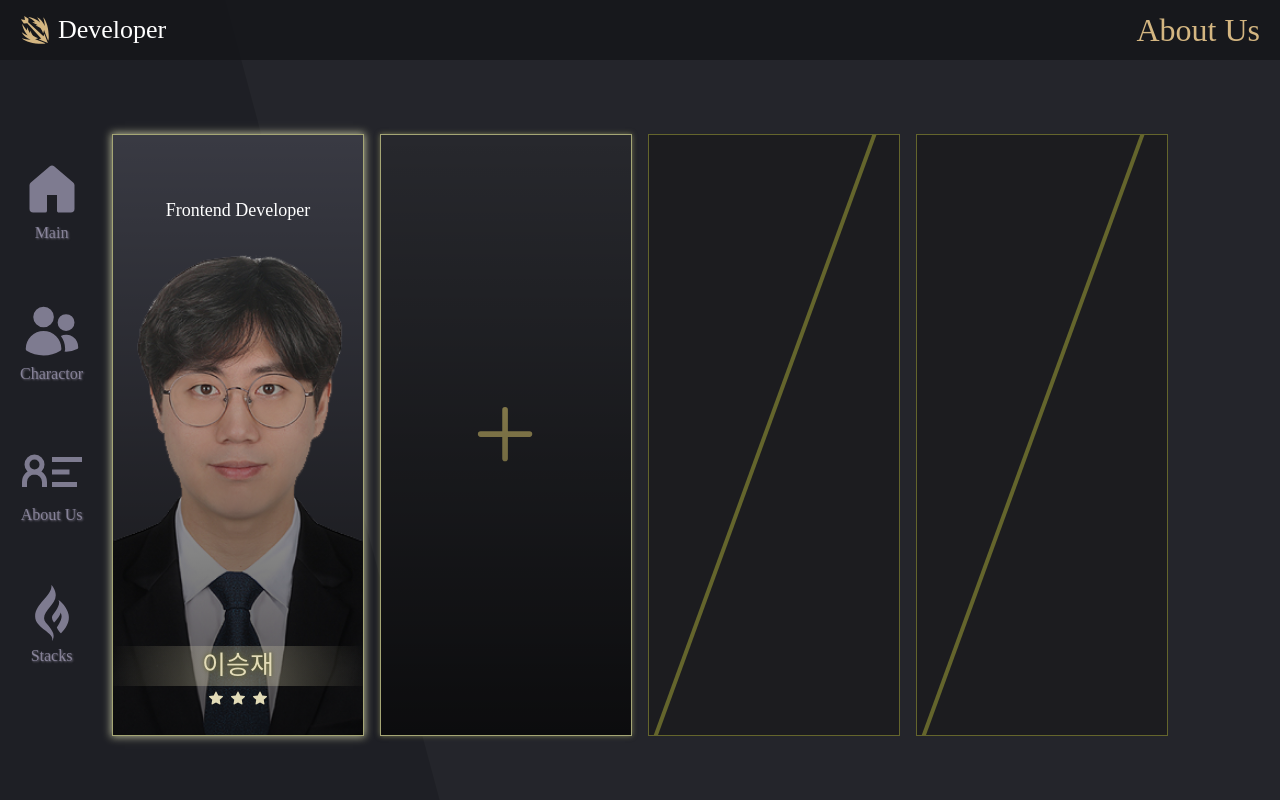
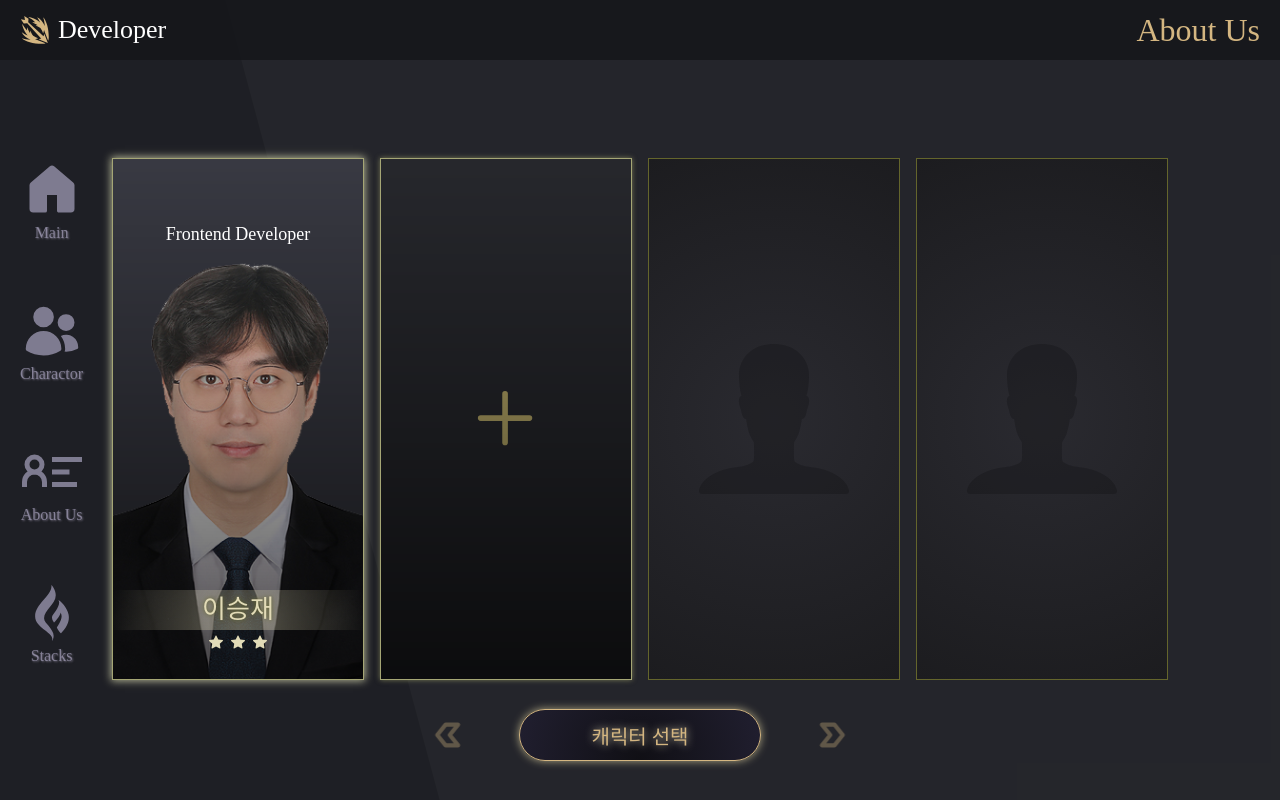
Before and after one commit to seungjaelee2684/seungjae-portfolio, a React (Create React App) app: page /loby in a window 1280 px wide. Built offline with nearby package versions, Linux system fonts and the light colour scheme; a web font is replaced by a local one.

Commit message:
<feat: 캐릭터 선택창 구현>

```diff
--- a/src/components/common/MainLayout.tsx
+++ b/src/components/common/MainLayout.tsx
@@ -80,7 +80,6 @@ const AboutWrapper = styled.div`
   width: 100%;
   height: 100%;
   background-color: #27282db0;
-  box-shadow: #0d0d0e 0px 0px 8px 0px;
 `;
 
 const TopLaneContainer = styled.div`
--- a/src/pages/LobyPage.tsx
+++ b/src/pages/LobyPage.tsx
@@ -8,6 +8,10 @@ import { useNavigate } from 'react-router-dom';
 import { useDispatch } from 'react-redux';
 import { pageMove } from '../store/modules/pageState';
 import { BsFillStarFill } from "react-icons/bs";
+import { IoIosPerson } from "react-icons/io";
+import { TbArrowBadgeLeft, TbArrowBadgeRight } from "react-icons/tb";
+
+
 
 const LobyPage = () => {
 
@@ -19,7 +23,7 @@ const LobyPage = () => {
   }, []);
 
   return (
-    <InBoxContainer>
+    <LobyInBoxContainer>
       <CardWrapper>
         <CardContainer onClick={() => navigate("/about")}>
           <CardBackgroundImage src={CardBG} alt=''/>
@@ -49,19 +53,51 @@ const LobyPage = () => {
           <GoPlus />
         </CardContainer>
         <NoneCardContainer>
-          <SlashBar />
+          <IoIosPerson />
         </NoneCardContainer>
         <NoneCardContainer>
-          <SlashBar />
+          <IoIosPerson />
         </NoneCardContainer>
       </CardWrapper>
-    </InBoxContainer>
+      <ChoiceButtonWrapper>
+        <PrevNextButton xy="-50%">
+          <TbArrowBadgeLeft />
+        </PrevNextButton>
+        <ChoiceButton>
+          캐릭터 선택
+        </ChoiceButton>
+        <PrevNextButton xy="50%">
+          <TbArrowBadgeRight />
+        </PrevNextButton>
+      </ChoiceButtonWrapper>
+    </LobyInBoxContainer>
   )
 };
 
+const PrevNextButtonMove = keyframes`
+  0% {
+    opacity: 1;
+    transform: translateX(0%);
+  }
+
+  100% {
+    opacity: 0;
+    transform: translateX(var(--xy));
+  }
+`;
+
+const LobyInBoxContainer = styled(InBoxContainer)`
+  height: 100%;
+  display: flex;
+  flex-direction: column;
+  justify-content: center;
+  align-items: center;
+  gap: 30px;
+`;
+
 const CardWrapper = styled.div`
   width: calc(100% - 40px);
-  height: 100%;
+  height: 65%;
   display: flex;
   justify-content: center;
   align-items: center;
@@ -99,7 +135,7 @@ const StatusContent = styled.div`
 const CardContainer = styled.div`
   max-width: 250px;
   width: 100%;
-  height: 80%;
+  height: 100%;
   border: 1px solid #a5a675;
   display: flex;
   justify-content: center;
@@ -134,7 +170,7 @@ const CardContainer = styled.div`
 const NoneCardContainer = styled.div`
   max-width: 250px;
   width: 100%;
-  height: 80%;
+  height: 100%;
   border: 1px solid #64652c;
   display: flex;
   justify-content: center;
@@ -142,7 +178,9 @@ const NoneCardContainer = styled.div`
   transition: all 0.2s;
   position: relative;
   overflow: hidden;
-  background-color: #1c1c1f;
+  background-image: radial-gradient(circle at center, #2a2a30, #1c1c1f);
+  color: #15151660;
+  font-size: 200px;
 `;
 
 const CardContent = styled.div`
@@ -196,14 +234,47 @@ const Stars = styled.div`
   color: #e2dbb7;
 `;
 
-const SlashBar = styled.div`
-  width: 4px;
-  height: 140%;
-  position: absolute;
-  top: -25%;
-  left: 50%;
-  transform: rotate(20deg);
-  background-color: #64652c;
+const ChoiceButtonWrapper = styled.div`
+  width: 100%;
+  display: flex;
+  justify-content: center;
+  align-items: center;
+  gap: 30px;
+`;
+
+const ChoiceButton = styled.div`
+  width: 240px;
+  height: 50px;
+  /* background-color: #e2dbb7; */
+  border: 1px solid #d4b681;
+  border-radius: 30px;
+  box-shadow: #aca480 0px 0px 8px 0px;
+  text-shadow: 0px 0px 8px #cac5ac;
+  display: flex;
+  justify-content: center;
+  align-items: center;
+  font-size: 20px;
+  color: #d4b681;
+  background-image: radial-gradient(circle at bottom center, #0a090ec5, #201d31c5);
+  cursor: pointer;
+
+  &:hover {
+    color: #e2dbb7;
+    border: 1px solid #e2dbb7;
+    background-image: radial-gradient(circle at bottom center, #e2dbb724, #201d31c5);
+  }
+`;
+
+const PrevNextButton = styled.div<{ xy : string }>`
+  font-size: 50px;
+  color: #d4b681;
+  display: flex;
+  justify-content: center;
+  align-items: center;
+  animation: ${PrevNextButtonMove} 1.5s linear infinite;
+  cursor: pointer;
+
+  --xy: ${(props) => props.xy};
 `;
 
 export default LobyPage;
```
